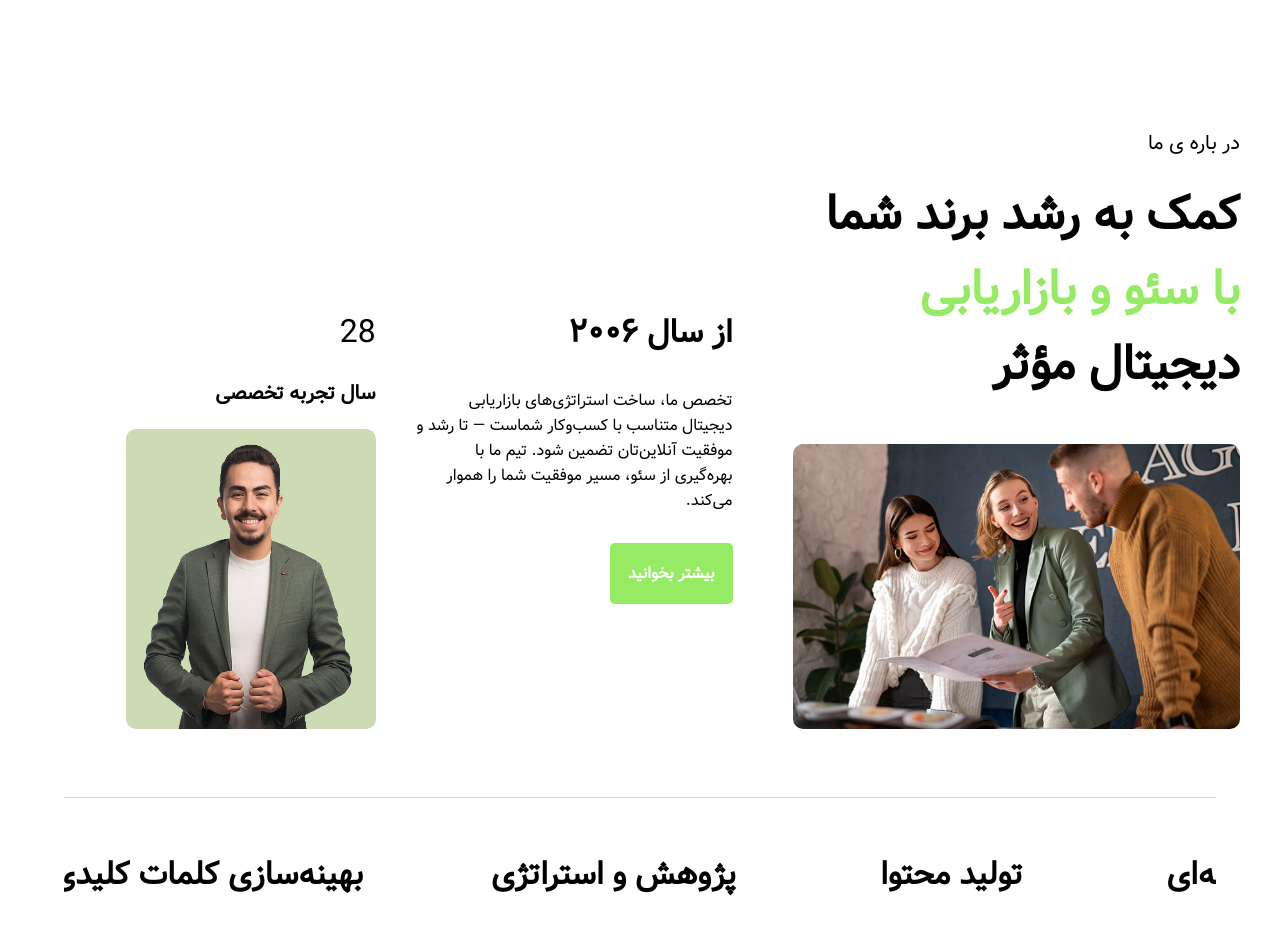
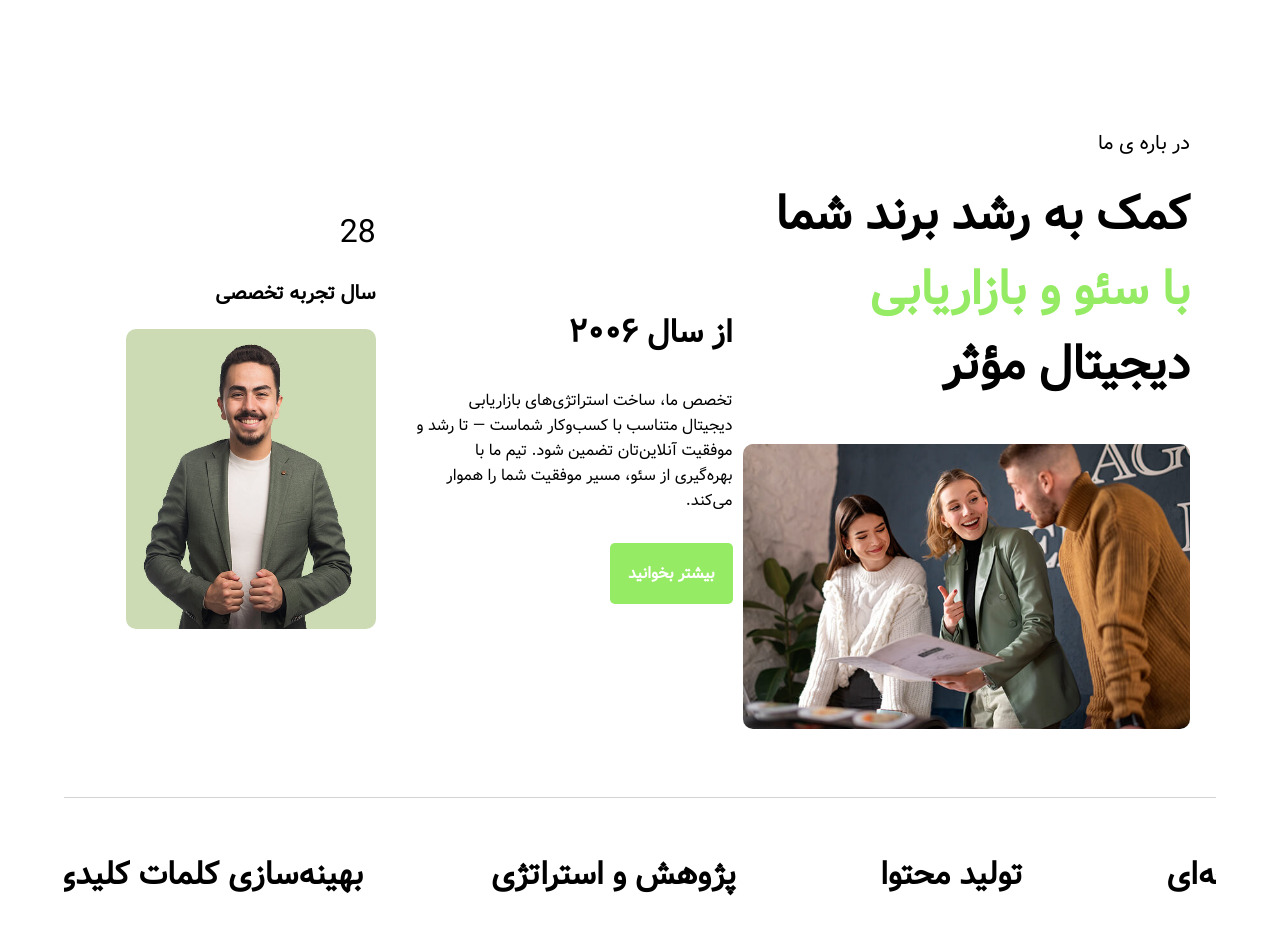
Before and after one commit to 78fatemanazari/react-landing, a React (Vite) app: page / in a window 1280 px wide. Shown: the part 840-1774 px from the top of the page. Built offline with nearby package versions, Linux system fonts and the light colour scheme.

Commit message:
add animation to the about section

```diff
--- a/src/components/about/About.css
+++ b/src/components/about/About.css
@@ -9,6 +9,61 @@
     padding: 40px;
     margin-top: 10%;
 }
+
+.section {
+  opacity: 0;
+  transform: translateY(50px);
+  transition: all 0.8s ease-out;
+}
+
+.section.anime-1 {
+    opacity: 1;
+	animation: slide-fwd-left 0.45s cubic-bezier(0.250, 0.460, 0.450, 0.940) both;
+}
+
+
+@keyframes slide-fwd-left {
+  0% {
+    transform: translateZ(0) translateX(0);
+  }
+  100% {
+    transform: translateZ(160px) translateX(-50px);
+  }
+}
+
+
+.section.anime-3 {
+    opacity: 1;
+	animation: slide-fwd-tl 0.45s cubic-bezier(0.250, 0.460, 0.450, 0.940) both;
+}
+
+
+@keyframes slide-fwd-tl {
+  0% {
+    transform: translateZ(0) translateY(0);
+  }
+  100% {
+    transform: translateZ(160px) translateY(-100px);
+  }
+}
+
+
+.section.anime-2 {
+    opacity: 1;
+	animation: slide-fwd-center 0.45s cubic-bezier(0.250, 0.460, 0.450, 0.940) both;
+}
+
+
+@keyframes slide-fwd-center {
+  0% {
+    transform: translateZ(0);
+  }
+  100% {
+    transform: translateZ(160px);
+  }
+}
+
+
 
 .left-section{
     width: 40%;
--- a/src/components/about/About.jsx
+++ b/src/components/about/About.jsx
@@ -1,19 +1,42 @@
 import "./About.css";
 import about1 from "../../assets/images/about-01.jpg";
 import about2 from "../../assets/images/about-02.jpg";
+import { useEffect } from "react";
 
 export const About = () => {
+
+  useEffect(() => {
+    const handleScroll = () => {
+      const boxes = document.querySelectorAll(".section");
+      const target = window.innerHeight * 0.5;
+
+      boxes.forEach((box) => {
+        const boxTop = box.getBoundingClientRect().top;
+        if (boxTop < target) {
+          const newClass = box.getAttribute('data-index')
+          box.classList.add(newClass);
+        }
+      });
+    };
+
+    window.addEventListener("scroll", handleScroll);
+
+
+    handleScroll();
+  }, []);
+
+
   return (
     <>
       <div className="about-section-container">
-        <div className="left-section">
+        <div className="left-section section" data-index="anime-1">
        <span>در باره ی ما</span>
           <p>کمک به رشد برند شما</p>
           <p>با سئو و بازاریابی </p>
           <p>دیجیتال مؤثر</p>
           <img src={about1} alt="" />
         </div>
-        <div className="center-section">
+        <div className="center-section section" data-index="anime-2">
           <span>از سال ۲۰۰۶</span>
           <p>
             تخصص ما، ساخت استراتژی‌های <a>بازاریابی دیجیتال</a> متناسب با
@@ -22,7 +45,7 @@ export const About = () => {
           </p>
           <button>بیشتر بخوانید</button>
         </div>
-        <div className="right-section">
+        <div className="right-section section" data-index="anime-3">
          <span>28</span>
           <p> سال‌ تجربه تخصصی</p>
           <img src={about2} alt="" />
--- a/src/components/scroll/Scroll.jsx
+++ b/src/components/scroll/Scroll.jsx
@@ -1,6 +1,8 @@
 import './Scroll.css'
 
 export const Scroll = () =>{
+
+
     return(
         <>
             <div className="carousel">
```
